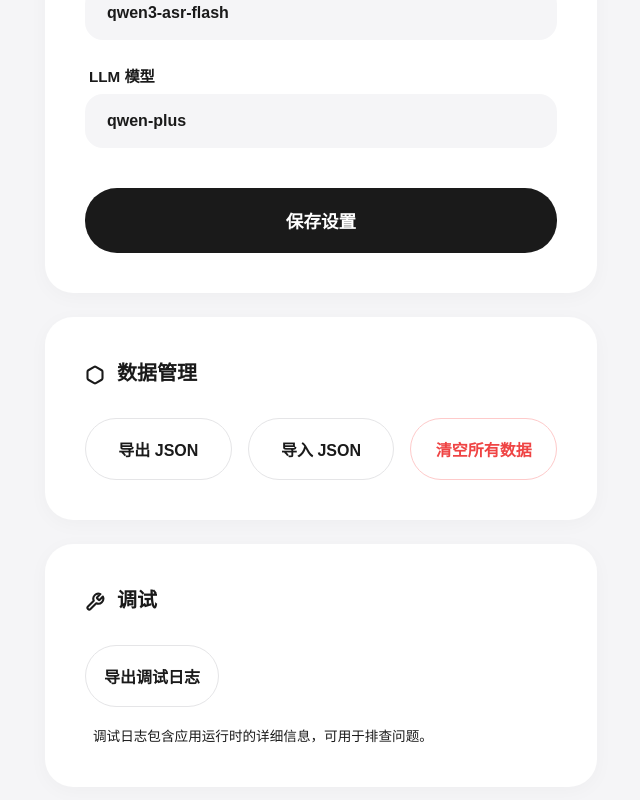
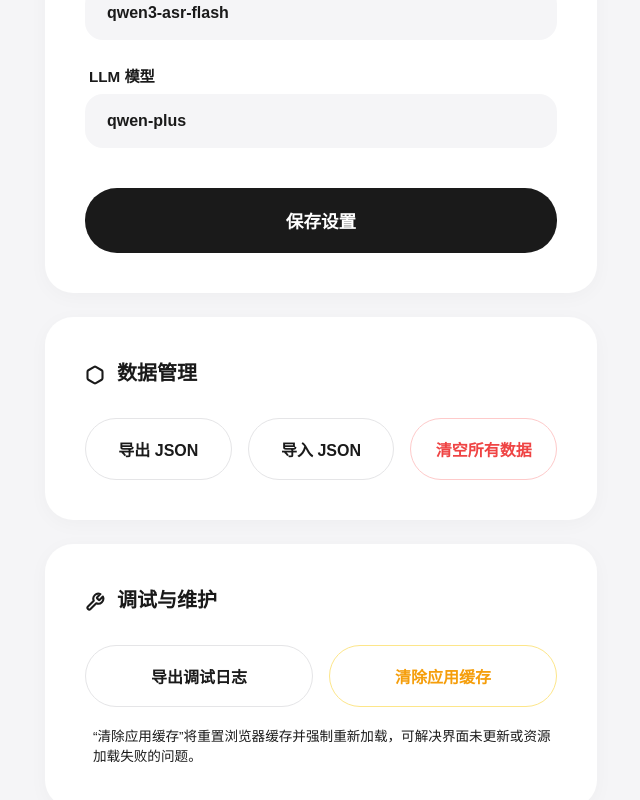
Before and after one commit to Left2y/PDCA-todo, a Next.js app: page /settings in a window 1280 px wide. Shown: the part 577-1377 px from the top of the page, without its empty margins (319-959 px from the left). Built offline with nearby package versions, Linux system fonts and the light colour scheme.

Commit message:
feat: add clear cache button to settings to resolve update issues

```diff
--- a/src/app/settings/Settings.css
+++ b/src/app/settings/Settings.css
@@ -116,6 +116,24 @@
     cursor: pointer;
 }
 
+.btn-warning {
+    flex: 1;
+    padding: 1.125rem;
+    background: #fff;
+    color: #f59e0b;
+    border: 1px solid #fde68a;
+    border-radius: 2rem;
+    font-size: 1rem;
+    font-weight: 700;
+    cursor: pointer;
+    transition: all 0.2s;
+}
+
+.btn-warning:hover {
+    background: #fffbeb;
+    border-color: #f59e0b;
+}
+
 .hint {
     font-size: 0.85rem;
     color: var(--text-secondary);
--- a/src/app/settings/page.tsx
+++ b/src/app/settings/page.tsx
@@ -125,6 +125,45 @@ export default function SettingsPage() {
         setMessage('✅ 调试日志已导出');
     };
 
+    const handleClearCache = async () => {
+        if (!confirm('确定要清除应用缓存并重新加载吗？这通常用于解决显示异常问题。')) {
+            return;
+        }
+
+        logger.info(MODULE, '用户请求清除缓存');
+        try {
+            // 1. 注销 Service Workers
+            if ('serviceWorker' in navigator) {
+                const registrations = await navigator.serviceWorker.getRegistrations();
+                for (const registration of registrations) {
+                    await registration.unregister();
+                    logger.info(MODULE, 'Service Worker 已注销', { scope: registration.scope });
+                }
+            }
+
+            // 2. 清除 Cache Storage
+            if ('caches' in window) {
+                const cacheNames = await caches.keys();
+                for (const name of cacheNames) {
+                    await caches.delete(name);
+                    logger.info(MODULE, '缓存已删除', { name });
+                }
+            }
+
+            setMessage('✅ 缓存已清除，正在重新加载...');
+            logger.info(MODULE, '缓存清除完成，准备重载页面');
+
+            // 3. 强制硬重载
+            setTimeout(() => {
+                window.location.reload();
+            }, 1000);
+
+        } catch (error) {
+            logger.error(MODULE, '清除缓存失败', { error });
+            setMessage('❌ 清除缓存失败');
+        }
+    };
+
     return (
         <div className="settings-page">
             <header className="page-header">
@@ -230,12 +269,19 @@ export default function SettingsPage() {
                     <svg viewBox="0 0 24 24" fill="none" stroke="currentColor" strokeWidth="2.5" strokeLinecap="round" strokeLinejoin="round" style={{ width: '1.25rem', height: '1.25rem', marginRight: '0.75rem', verticalAlign: 'middle' }}>
                         <path d="M14.7 6.3a1 1 0 0 0 0 1.4l1.6 1.6a1 1 0 0 0 1.4 0l3.77-3.77a6 6 0 0 1-7.94 7.94l-6.91 6.91a2.12 2.12 0 0 1-3-3l6.91-6.91a6 6 0 0 1 7.94-7.94l-3.76 3.76z" />
                     </svg>
-                    调试
+                    调试与维护
                 </h2>
-                <button className="btn-secondary" onClick={handleExportLogs}>
-                    导出调试日志
-                </button>
-                <p className="hint">调试日志包含应用运行时的详细信息，可用于排查问题。</p>
+                <div className="btn-group">
+                    <button className="btn-secondary" onClick={handleExportLogs}>
+                        导出调试日志
+                    </button>
+                    <button className="btn-warning" onClick={handleClearCache}>
+                        清除应用缓存
+                    </button>
+                </div>
+                <p className="hint">
+                    “清除应用缓存”将重置浏览器缓存并强制重新加载，可解决界面未更新或资源加载失败的问题。
+                </p>
             </section>
         </div>
     );
```
